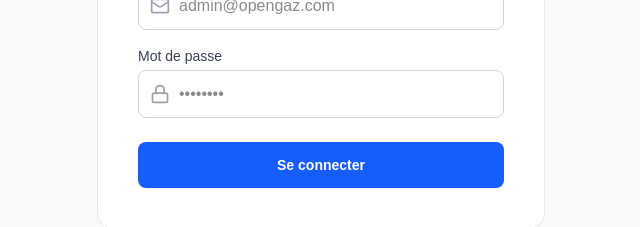
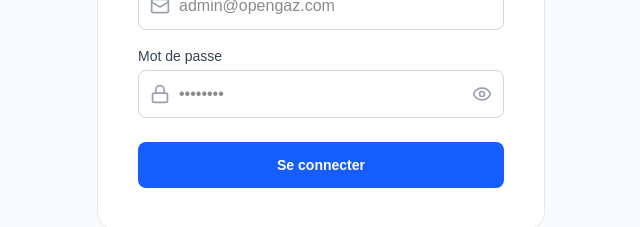
Before and after one commit to bazieebenezer/opengaz-admin, a Next.js app: page / in a window 1280 px wide. Shown: the part 417-644 px from the top of the page, without its empty margins (319-959 px from the left). Built offline with nearby package versions, Linux system fonts and the light colour scheme.

Commit message:
feat(admin-dashboard): add password show/hide toggle and update UI

```diff
--- a/src/app/page.tsx
+++ b/src/app/page.tsx
@@ -2,12 +2,13 @@
 
 import { useState } from "react";
 import { useRouter } from "next/navigation";
-import { Lock, Mail, Loader2, AlertCircle } from "lucide-react";
+import { Lock, Mail, Loader2, AlertCircle, Eye, EyeOff } from "lucide-react";
 import api from "@/lib/api";
 
 export default function LoginPage() {
   const [email, setEmail] = useState("");
   const [password, setPassword] = useState("");
+  const [showPassword, setShowPassword] = useState(false);
   const [isLoading, setIsLoading] = useState(false);
   const [error, setError] = useState("");
   const router = useRouter();
@@ -83,13 +84,20 @@
               <div className="relative">
                 <Lock className="absolute left-3 top-1/2 -translate-y-1/2 h-5 w-5 text-gray-400" />
                 <input
-                  type="password"
+                  type={showPassword ? "text" : "password"}
                   required
                   value={password}
                   onChange={(e) => setPassword(e.target.value)}
-                  className="pl-10 block w-full border border-gray-300 rounded-lg h-12 focus:ring-blue-500 focus:border-blue-500 transition-colors"
+                  className="pl-10 pr-10 block w-full border border-gray-300 rounded-lg h-12 focus:ring-blue-500 focus:border-blue-500 transition-colors"
                   placeholder="••••••••"
                 />
+                <button
+                  type="button"
+                  onClick={() => setShowPassword(!showPassword)}
+                  className="absolute right-3 top-1/2 -translate-y-1/2 text-gray-400 hover:text-gray-600 transition-colors"
+                >
+                  {showPassword ? <EyeOff size={20} /> : <Eye size={20} />}
+                </button>
               </div>
             </div>
           </div>
```
